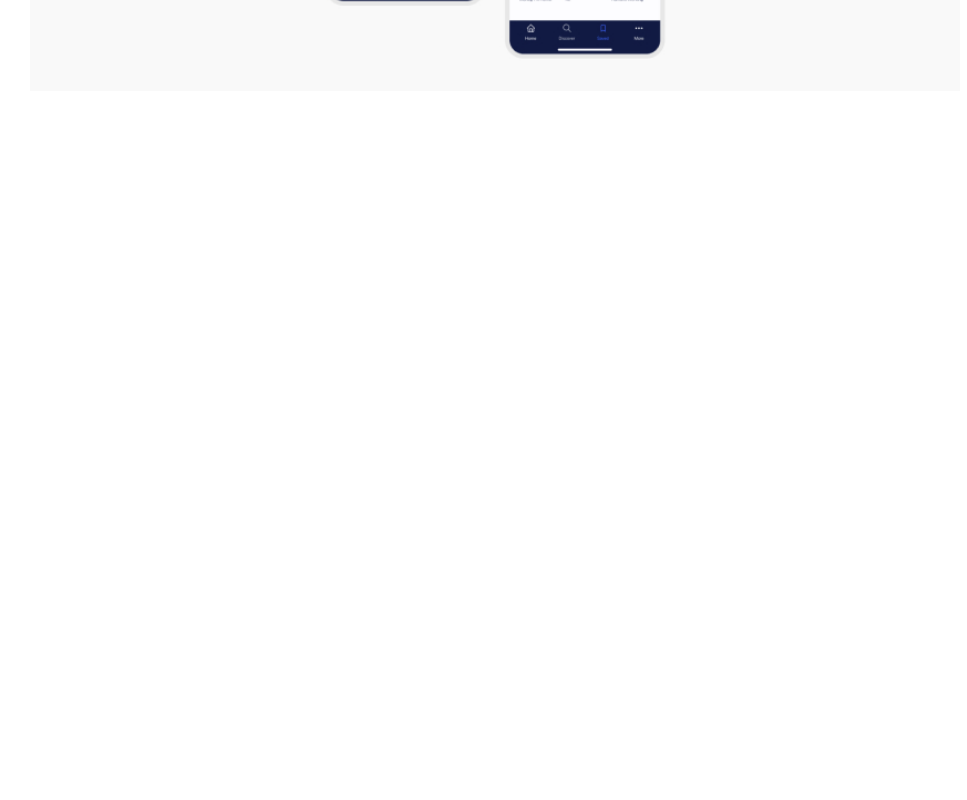
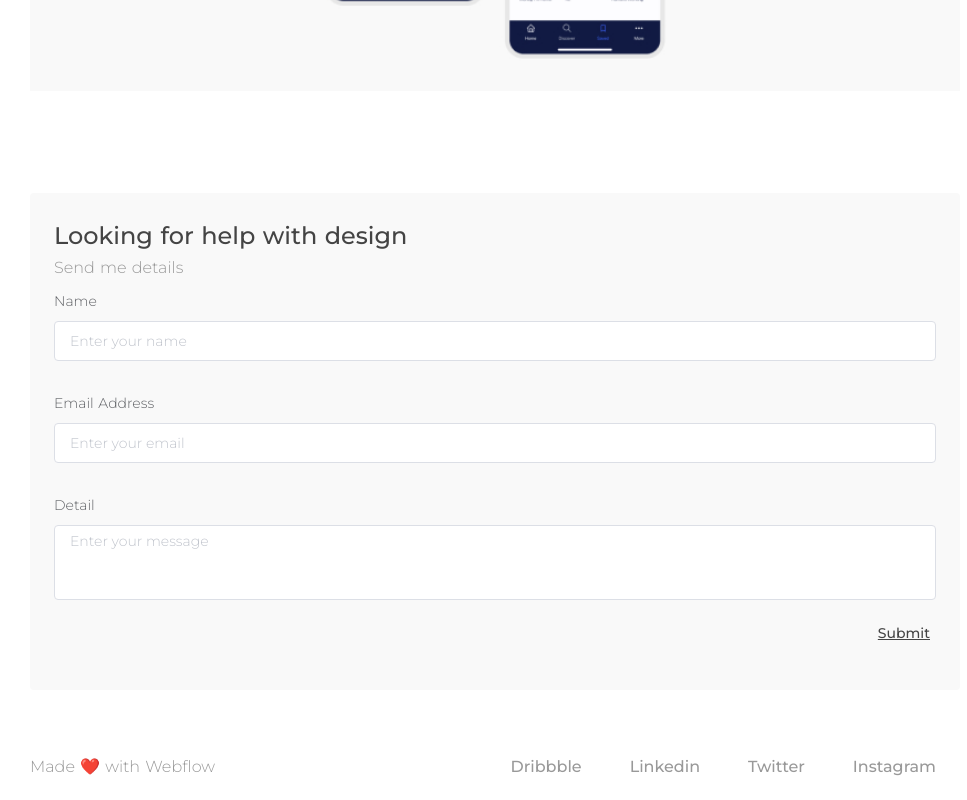
Before and after one commit to yevheniimoskalenko/myPortfolio, a Nuxt app: page /study/1 in a window 1280 px wide. Shown: the part 2664-3464 px from the top of the page, without its empty margins (145-1112 px from the left). Before the commit the page ends 2775 px from the top, so only its background shows below. Built offline with nearby package versions, Linux system fonts and the light colour scheme.

Commit message:
add help and footer componeents

```diff
--- a/pages/study/_id.vue
+++ b/pages/study/_id.vue
@@ -6,6 +6,8 @@
       <app-role />
       <app-portfolio :show-link="false" />
       <app-preview />
+      <app-help />
+      <app-footer />
     </el-col>
   </el-row>
 </template>
@@ -16,8 +18,18 @@ import appDescription from '@/components/description'
 import appRole from '@/components/role'
 import appPortfolio from '@/components/portfolio'
 import appPreview from '@/components/preview'
+import appHelp from '@/components/help'
+import appFooter from '@/components/footer'
 export default {
-  components: { appHeader, appDescription, appRole, appPreview, appPortfolio },
+  components: {
+    appHeader,
+    appDescription,
+    appRole,
+    appPreview,
+    appPortfolio,
+    appHelp,
+    appFooter,
+  },
 }
 </script>
 
```
